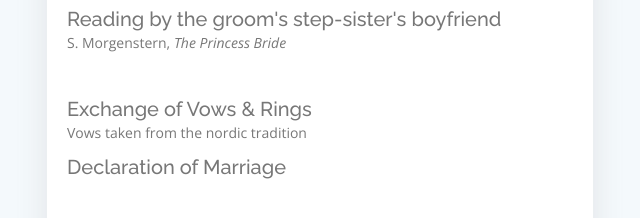
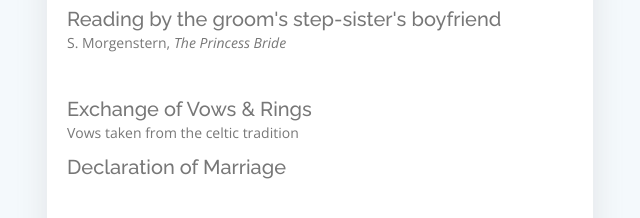
Before and after one commit to halvorson/presidido, a plain HTML site: page public/index.html in a window 1280 px wide. Shown: the part 4065-4283 px from the top of the page, 320-960 px from the left. Drawn offline with nearby package versions, Linux system fonts and the light colour scheme.

Commit message:
Update index.html

```diff
--- a/public/index.html
+++ b/public/index.html
@@ -441,7 +441,7 @@
               <p>S. Morgenstern, <em>The Princess Bride</em></p>
               <div class="ceremony-spacer"></div>
               <h5>Exchange of Vows & Rings</h5>
-              <p>Vows taken from the nordic tradition</p>
+              <p>Vows taken from the celtic tradition</p>
               <h5>Declaration of Marriage</h5>
               <div class="ceremony-spacer"></div>
               <h5>Recessional</h5>
```
